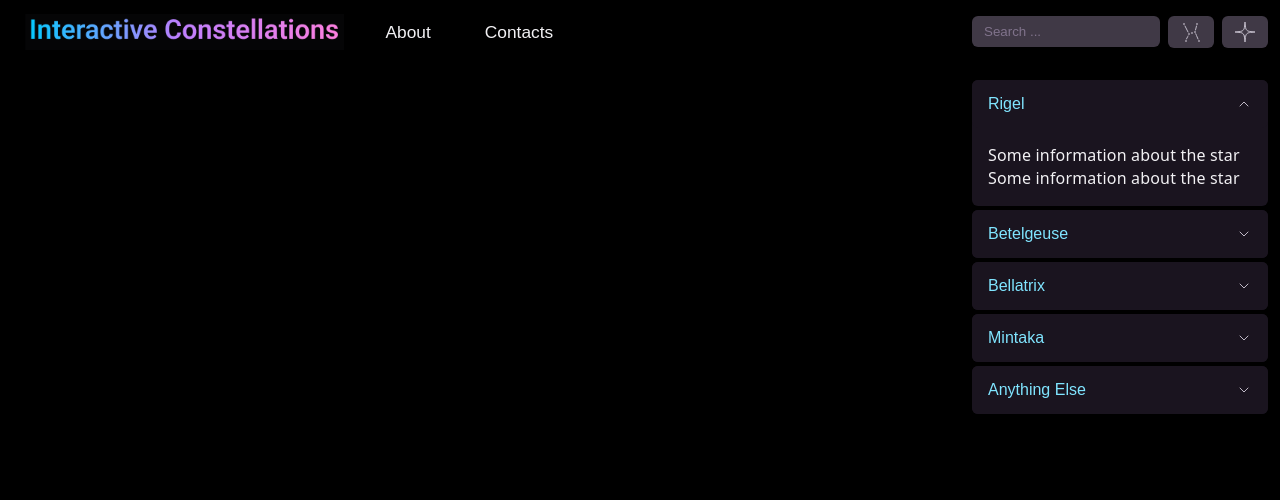
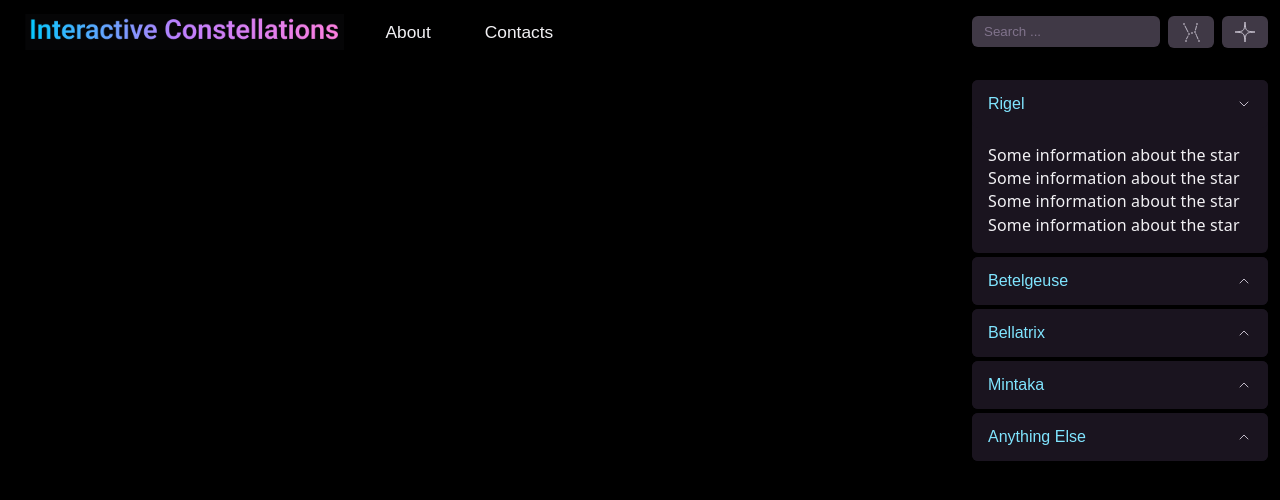
Before and after one commit to htantsiura/Constellations, a React (Vite) app in the folder React-project/: page / in a window 1280 px wide. Both pictures are taken after a click on the button "Rigel". Shown: the top 500 px of the page. Built offline with nearby package versions, Linux system fonts and the light colour scheme.

Commit message:
added logic for folding cards

```diff
--- a/React-project/src/components/Cards/Card.jsx
+++ b/React-project/src/components/Cards/Card.jsx
@@ -3,29 +3,29 @@ import iconChevron0 from '../../assets/Icon-chevron-0.svg'
 import iconChevron1 from '../../assets/Icon-chevron-1.svg'
 import { useState } from 'react'
 
-export default function CardStar({ item }) {
-  const [isFolded, setIsFolded] = useState(true)
+export default function CardStar({ item, isExpanded, onToggle}) {
 
   return (
-    <div className='card-star' >
-      <button className='card-header-star' onClick={() => setIsFolded(!isFolded)} >
+    <div className={`card-star ${isExpanded ? 'expanded' : ''}`}>
+      <button className='card-header-star' onClick={onToggle} >
         <p>{ item.name }</p>
         <img
-          src={ isFolded ? iconChevron0 : iconChevron1 }
+          src={ isExpanded ? iconChevron0 : iconChevron1 }
           alt=""
           className='icon-chevron'
         />
       </button>
       {
-        isFolded ?
-        null :
+        isExpanded && (
         <div className='card-body' >
-        <ul>
-          <p>Some information about the star</p>
-          <p>Some information about the star</p>
-        </ul>
-      </div>
-      }
+          <ul>
+            <p>Some information about the star</p>
+            <p>Some information about the star</p>
+            <p>Some information about the star</p>
+            <p>Some information about the star</p>
+          </ul>
+        </div>
+      )}
 
     </div>
   )
--- a/React-project/src/components/SidePanel/SidePanel.jsx
+++ b/React-project/src/components/SidePanel/SidePanel.jsx
@@ -12,8 +12,9 @@ import { useState } from 'react'
 export default function SidePanel() {
   const [isStar, setIsStar] = useState(false);
   const [isConstellation, setIsConstellation] = useState(false);
-  const [contentStars, setContentStars] = useState(null)
-  const [contentConstell, setContentConstell] = useState(null)
+  const [contentStars, setContentStars] = useState(null);
+  const [contentConstell, setContentConstell] = useState(null);
+  const [expandedId, setExpandedId] = useState(null);
 
   return (
     <div className="side-panel-container">
@@ -46,6 +47,8 @@ export default function SidePanel() {
             <CardStar
               key={ item.id }
               item={ item }
+              isExpanded={ expandedId === item.id }
+              onToggle={() => setExpandedId(expandedId === item.id ? null : item.id )}
             />
 
           ))
```
